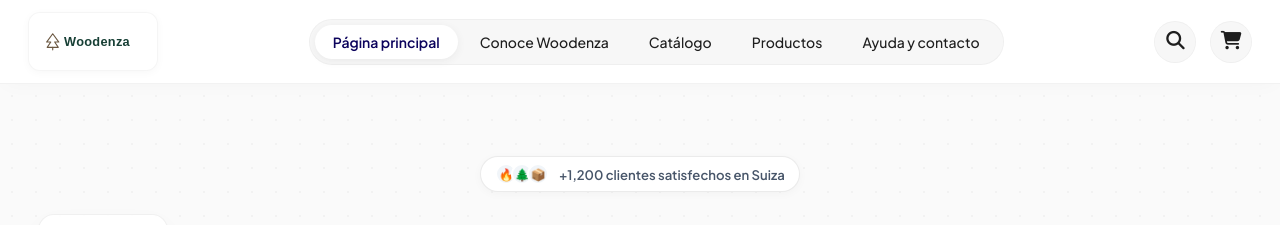
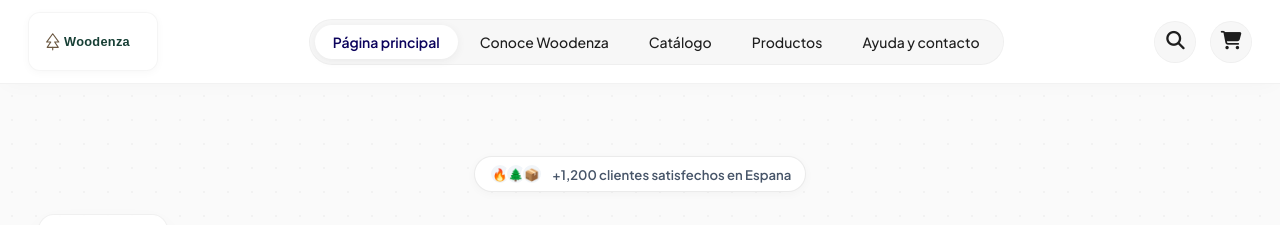
Before and after one commit to ftbson/woodenza, a Next.js app: page / in a window 1280 px wide. Shown: the top 225 px of the page. Built offline with nearby package versions, Linux system fonts and the light colour scheme.

Commit message:
feat: amélioration de l'interface et des fonctionnalités

```diff
--- a/src/app/panier/page.tsx
+++ b/src/app/panier/page.tsx
@@ -32,7 +32,7 @@ type PaymentMethod = "stripe" | "wero" | "bank_transfer";
 const emptyCustomer: Customer = {
   firstName: "",
   lastName: "",
-  country: "Suiza",
+  country: "Espana",
   streetAddress: "",
   whatsapp: "",
   email: "",
--- a/src/components/Hero.tsx
+++ b/src/components/Hero.tsx
@@ -76,7 +76,7 @@ export default function Hero() {
               <span className="avatar">📦</span>
             </div>
             <span className="reviews-text">
-              +1,200 clientes satisfechos en Suiza
+              +1,200 clientes satisfechos en Espana
             </span>
           </div>
 
```
